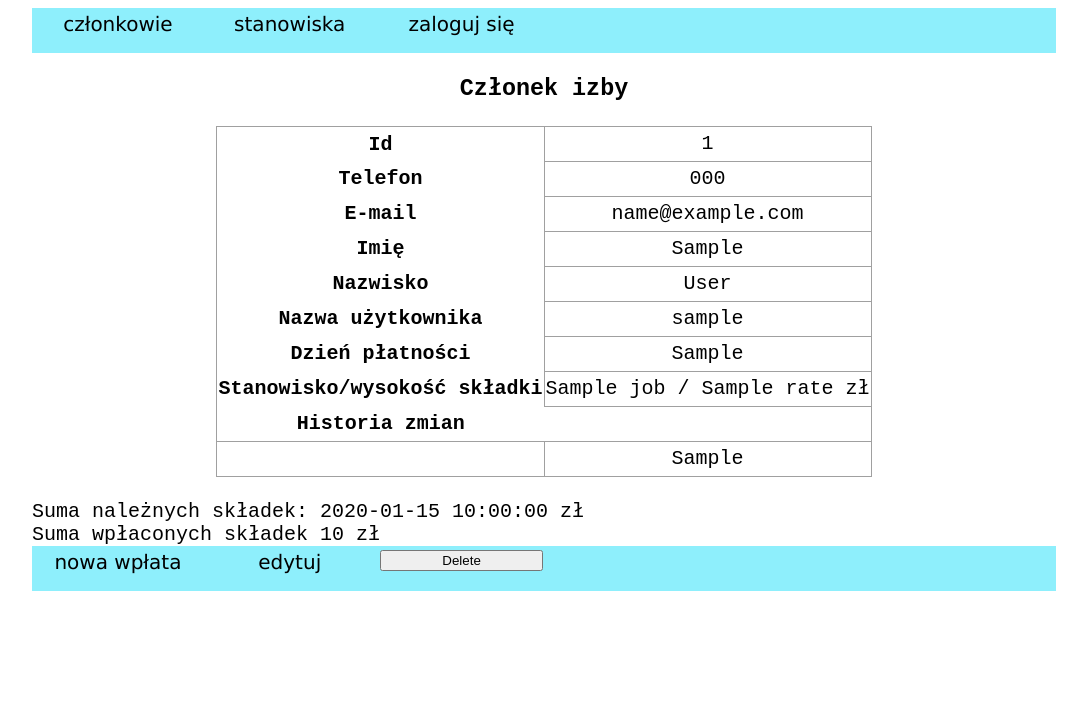
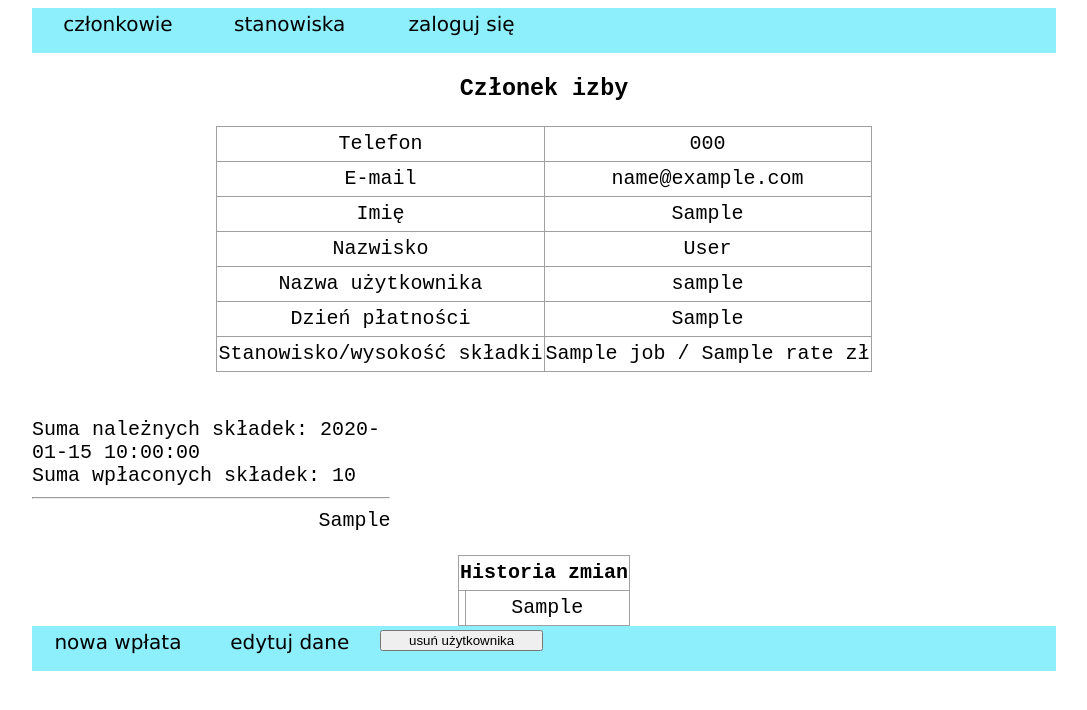
Before and after one commit to MateuszBielski/aptekarze, a Symfony app: template templates/member_user/show.html.twig in a window 1280 px wide. Shown: the top 710 px of the page, without its empty margins (96-1183 px from the left). Run offline with Twig, Linux system fonts and the light colour scheme; the template is opened without the code that fills it: most values are stand-ins (such as "Sample title", 1, 10 or a date in 2020); some libraries are stand-ins or nearby versions.

Commit message:
css continuation

```diff
--- a/public/css/styl.css
+++ b/public/css/styl.css
@@ -49,7 +49,7 @@ div
 }
 #div_wyszukaj
 {
-    width: 35%;
+    width: 40%;
     height: 60px;
 }
 table, #div_wyszukaj
@@ -74,6 +74,9 @@ tr
 {
     height: 35px;
 }
+/* tr.member_user_row:hover {
+    background-color: #ffff99;
+} */
 .td_mniejsze
 {
     font-size: 16px;
@@ -96,3 +99,12 @@ h3,table
 {
     color: red;
 }
+#podsumowanie_div
+{
+    width: 35%;
+}
+#current_account_div
+{
+    /* border: none; */
+    text-align: right;
+}
--- a/src/Controller/ContributionController.php
+++ b/src/Controller/ContributionController.php
@@ -24,7 +24,8 @@ class ContributionController extends AbstractController
     public function index(ContributionRepository $contributionRepository): Response
     {
         return $this->render('contribution/index.html.twig', [
-            'contributions' => $contributionRepository->findAll(),
+            // 'contributions' => $contributionRepository->findAll(),
+            'contributions' => $contributionRepository->findBy([], ['paymentDate' => 'DESC']),
         ]);
     }
 
--- a/templates/contribution/index.html.twig
+++ b/templates/contribution/index.html.twig
@@ -12,6 +12,8 @@
                 <th>Imię i Nazwisko</th>
                 <th>Kwota</th>
                 <th>Data wpłaty</th>
+                <th>rodzaj</th>
+                <th>potwierdzenie</th>
                 {# <th>actions</th> #}
             </tr>
         </thead>
@@ -22,7 +24,9 @@
                 {% set mu = contribution.myUser %}
                 <td>{{ mu.firstName }} {{ mu.surname }}</td>
                 <td>{{ contribution.value }}</td>
-                <td>{{ contribution.paymentDate ? contribution.paymentDate|date('Y-m-d') : '' }}</td>
+                <td>{{ contribution.paymentDate ? contribution.paymentDate|date('d.m.Y') : '' }}</td>
+                <td class="td_mniejsze">{{ contribution.getType() }}</td>
+                <td class="td_mniejsze">{{ contribution.getOrCreateConfirmation() }}</td>
                 {# <td>
                     <a href="{{ path('contribution_show', {'id': contribution.id}) }}">show</a>
                     <a href="{{ path('contribution_edit', {'id': contribution.id}) }}">edit</a>
--- a/templates/member_user/_delete_form.html.twig
+++ b/templates/member_user/_delete_form.html.twig
@@ -1,5 +1,5 @@
 <form method="post" action="{{ path('member_user_delete', {'id': member_user.id}) }}" onsubmit="return confirm('Are you sure you want to delete this item?');">
     <input type="hidden" name="_method" value="DELETE">
     <input type="hidden" name="_token" value="{{ csrf_token('delete' ~ member_user.id) }}">
-    <button class="pole_belka_dol" >Delete</button>
+    <button class="pole_belka_dol" >usuń użytkownika</button>
 </form>
--- a/templates/member_user/index.html.twig
+++ b/templates/member_user/index.html.twig
@@ -12,7 +12,7 @@
     <h3>Lista członków</h3>
     <div id="div_wyszukaj">
         wyszukaj
-        <input id="input-find-user" type="tekst" value="nazwisko lub imię" size="30">
+        <input id="input-find-user" type="tekst" placeholder="nazwisko lub imię" size="30">
     </div>
     {{ include('member_user/indexAjax.html.twig') }}
 
--- a/templates/member_user/indexAjax.html.twig
+++ b/templates/member_user/indexAjax.html.twig
@@ -11,12 +11,13 @@
                 <th>bilans składek</th>
                 {# <th>Roles</th>
                 <th>Password</th> #}
+                <th>szczegóły</th>
                 <th>nowa wpłata</th>
             </tr>
         </thead>
         <tbody>
         {% for key,member_user in member_users %}
-            <tr>
+            <tr class="member_user_row">
                 {% if member_user.getCurrentAccuntValue() < 0 %}
                     {% set class_sign = 'class=minus_sign' %}
                 {% else %}
@@ -34,6 +35,9 @@
                 {# <td>{{ member_user.roles ? member_user.roles|json_encode : '' }}</td>
                 <td>{{ member_user.password }}</td> #}
                 <td class="td_mniejsze">
+                    <a href="{{ path('member_user_show', {'id': member_user.id}) }}">pokaż</a>
+                </td>
+                <td class="td_mniejsze">
                     {# <a href="{{ path('member_user_show', {'id': member_user.id}) }}">pokaż</a>
                     <a href="{{ path('member_user_edit', {'id': member_user.id}) }}">edytuj</a> #}
                     <a href="{{ path('contribution_new_forUser', {'id': member_user.id}) }}">dodaj</a>
--- a/templates/member_user/show.html.twig
+++ b/templates/member_user/show.html.twig
@@ -7,70 +7,94 @@
 
     <table class="table">
         <tbody>
-            <tr>
+            {# <tr>
                 <th>Id</th>
                 <td>{{ member_user.id }}</td>
-            </tr>
+            </tr> #}
             <tr>
-                <th>Telefon</th>
+                <td>Telefon</td>
                 <td>{{ member_user.telephone }}</td>
             </tr>
             <tr>
-                <th>E-mail</th>
+                <td>E-mail</td>
                 <td>{{ member_user.email }}</td>
             </tr>
             <tr>
-                <th>Imię</th>
+                <td>Imię</td>
                 <td>{{ member_user.firstName }}</td>
             </tr>
             <tr>
-                <th>Nazwisko</th>
+                <td>Nazwisko</td>
                 <td>{{ member_user.surname }}</td>
             </tr>
             <tr>
-                <th>Nazwa użytkownika</th>
+                <td>Nazwa użytkownika</td>
                 <td>{{ member_user.username }}</td>
             </tr>
             {# <tr>
-                <th>Roles</th>
+                <td>Roles</td>
                 <td>{{ member_user.roles ? member_user.roles|json_encode : '' }}</td>
             </tr> #}
             {# <tr>
-                <th>Password</th>
+                <td>Password</td>
                 <td>{{ member_user.password }}</td>
             </tr> #}
             <tr>
-                <th>Dzień płatności</th>
-                <td>{{ member_user.paymentDayOfMonth }}</td>
+                <td>Dzień płatności</td>
+                <td>{{ member_user.paymentDayOfMonth() }}</td>
             </tr>
             <tr>
-                <th>Stanowisko/wysokość składki</th>
+                <td>Stanowisko/wysokość składki</td>
                 <td>{{ member_user.job.name }} / {{ member_user.job.rate }} zł</td>
             </tr>
-            {% if member_user.myHistory|length > 0 %}
+        </tbody>
+    </table>
+
+    <br>
+    <div id="podsumowanie_div" >
+        {# <table id="podsumowanie_table">
+        <tr>
+            <td>Suma należnych składek:</td>
+            <td>{{ member_user.CalculateAllDueContribution() }} zł</td>
+        </tr>
+        <tr>
+            <td>Suma wpłaconych składek:</td>
+            <td>{{ member_user.PaidContributionSum() }} zł</td>
+        </tr>
+        <tr>
+            <td colspan="2"><hr></td>
+        </tr>
+        <tr>
+          <td></td>
+          <td>{{ member_user.StringCurrentAccount() }}</td>
+        </table> #}
+        <br>Suma należnych składek: {{ member_user.CalculateAllDueContribution() }}
+        <br>Suma wpłaconych składek: {{ member_user.PaidContributionSum() }}
+        <hr>
+        <div id="current_account_div">
+            {{ member_user.StringCurrentAccount() }}
+        </div>
+    </div>
+    {% if member_user.myHistory|length > 0 %}
+    <br>
+    <table class="table">
+        <tbody>
             <tr>
-                <th>Historia zmian</th>
+                <th colspan="2">Historia zmian</th>
             </tr>
-                {% for history_row in member_user.myHistory|reverse %}
+            {% for history_row in member_user.myHistory|reverse %}
                 <tr>
                     <td>{{ history_row.date.format('d.m.y') }}</td>
                     <td>{{ history_row.getInfoChangeComparingToNext() }}</td>
                 </tr>
-                {% endfor %}
-
-            {% endif %}
-
-
+            {% endfor %}
         </tbody>
     </table>
-    <br>
-    Suma należnych składek: {{ member_user.CalculateAllDueContribution() }} zł <br>
-    Suma wpłaconych składek {{ member_user.PaidContributionSum() }} zł <br>
-
+    {% endif %}
 
 {% endblock %}
 {% block belka_dol %}
     <a href="{{ path('contribution_new_forUser', {'id': member_user.id}) }}" class="pole_belka_dol">nowa wpłata</a>
-    <a href="{{ path('member_user_edit', {'id': member_user.id}) }}"  class="pole_belka_dol">edytuj</a>
+    <a href="{{ path('member_user_edit', {'id': member_user.id}) }}"  class="pole_belka_dol">edytuj dane</a>
     {{ include('member_user/_delete_form.html.twig') }}
 {% endblock %}
```
Also changed, not shown: src/Entity/Contribution.php (+18 -0 lines), src/Form/ContributionType.php (+7 -0 lines), templates/job/index.html.twig (+5 -3 lines), 1 other file.
